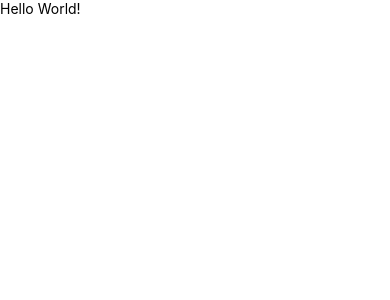
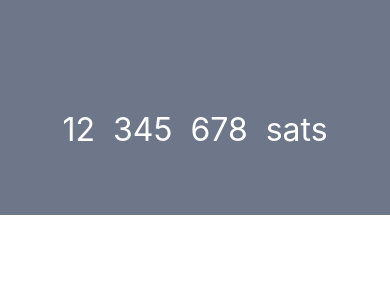
Before and after one commit to abhiShandy/samourai-wallet-rn, a React Native app: screen / in a window 390 px wide. Shown: the top 300 px of the page. Built offline with nearby package versions, Linux system fonts and the light colour scheme.

Commit message:
feat: show balance in sats

```diff
--- a/App.tsx
+++ b/App.tsx
@@ -1,10 +1,13 @@
 import React from "react";
-import { View, Text } from "react-native";
+import { SafeAreaView, StatusBar } from "react-native";
+import Home from "./screens/Home";
+import { colors } from "./theme/colors";
 
 export default function App() {
   return (
-    <View>
-      <Text>Hello World!</Text>
-    </View>
+    <SafeAreaView>
+      <StatusBar backgroundColor={colors.SlateGreyAccent} />
+      <Home />
+    </SafeAreaView>
   );
 }
--- /dev/null
+++ b/components/Balance.tsx
@@ -0,0 +1,52 @@
+import React from "react";
+import { View, Text, StyleSheet } from "react-native";
+import { colors } from "../theme/colors";
+
+interface BalanceProps {
+  sats: number;
+}
+
+// TODO: verify with Samourai wallet repo
+// TODO: add unit test
+function formatSats(satStr: string): string {
+  const sats = parseInt(satStr);
+
+  if (satStr.length <= 3) {
+    return satStr + (sats > 1 ? "  sats" : "  sat");
+  }
+  if (satStr.length <= 6) {
+    return satStr.slice(0, -3) + "  " + satStr.slice(-3) + "  sats";
+  }
+  if (satStr.length <= 9) {
+    return satStr.slice(0, -6) + "  " + formatSats(satStr.slice(-6));
+  }
+  if (satStr.length <= 12) {
+    return satStr.slice(0, -9) + "  " + formatSats(satStr.slice(-9));
+  }
+  if (satStr.length <= 15) {
+    return satStr.slice(0, -12) + "  " + formatSats(satStr.slice(-12));
+  }
+  if (sats > 2.1e15) return "∞  sats";
+  return satStr + "  sats";
+}
+
+export default function Balance(props: BalanceProps) {
+  return (
+    <View style={styles.container}>
+      <Text style={styles.balance}>{formatSats(props.sats.toString())}</Text>
+    </View>
+  );
+}
+
+const styles = StyleSheet.create({
+  container: {
+    backgroundColor: colors.SlateGreyAccent,
+    height: 215,
+  },
+  balance: {
+    color: "white",
+    textAlign: "center",
+    fontSize: 32,
+    top: 110,
+  },
+});
--- /dev/null
+++ b/screens/Home.tsx
@@ -0,0 +1,6 @@
+import React from "react";
+import Balance from "../components/Balance";
+
+export default function Home() {
+  return <Balance sats={12345678} />;
+}
--- /dev/null
+++ b/theme/colors.ts
@@ -0,0 +1,14 @@
+export const colors = {
+  Accent: "#03A9F4",
+  PrimaryDark: "#404a5e",
+  Window: "#343434",
+  SlateGreyAccent: "#6e7689",
+  TextPrimary: "#CFD8DC",
+  TextSecondary: "#bab9b9",
+  Surface: "#3d434c",
+  TextFieldBg: "#353535",
+  BottomSheetBackground: "#3B3B3B",
+  Error: "#E53935",
+  Warning: "#fca311",
+  Succes: "#0ecf96",
+};
```
